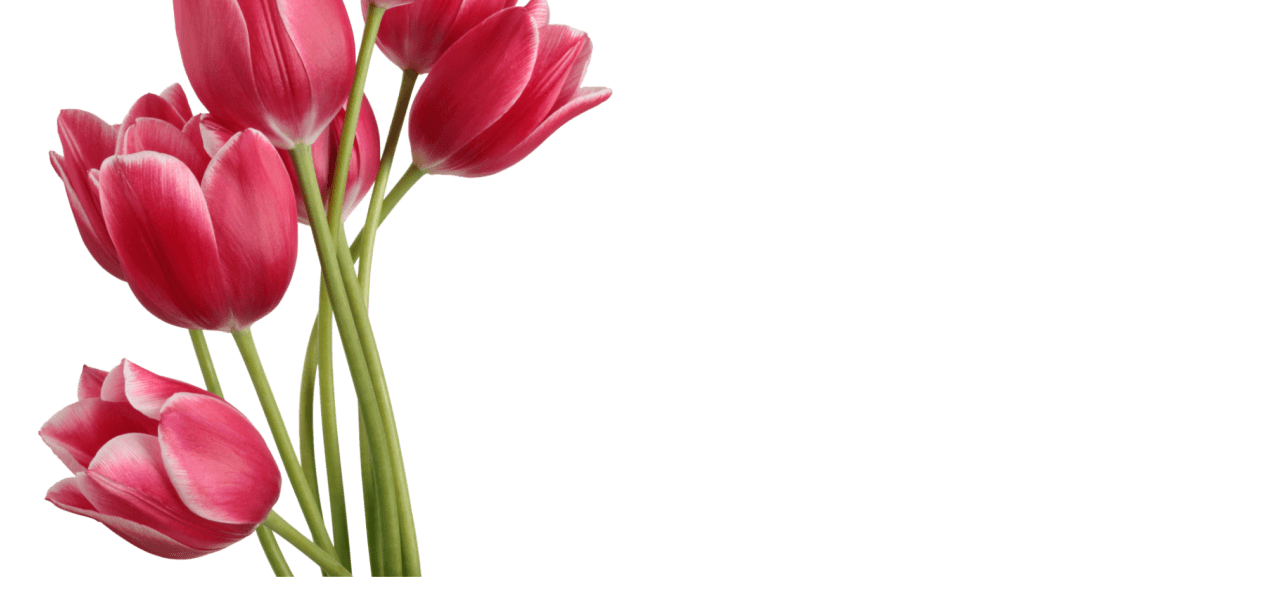
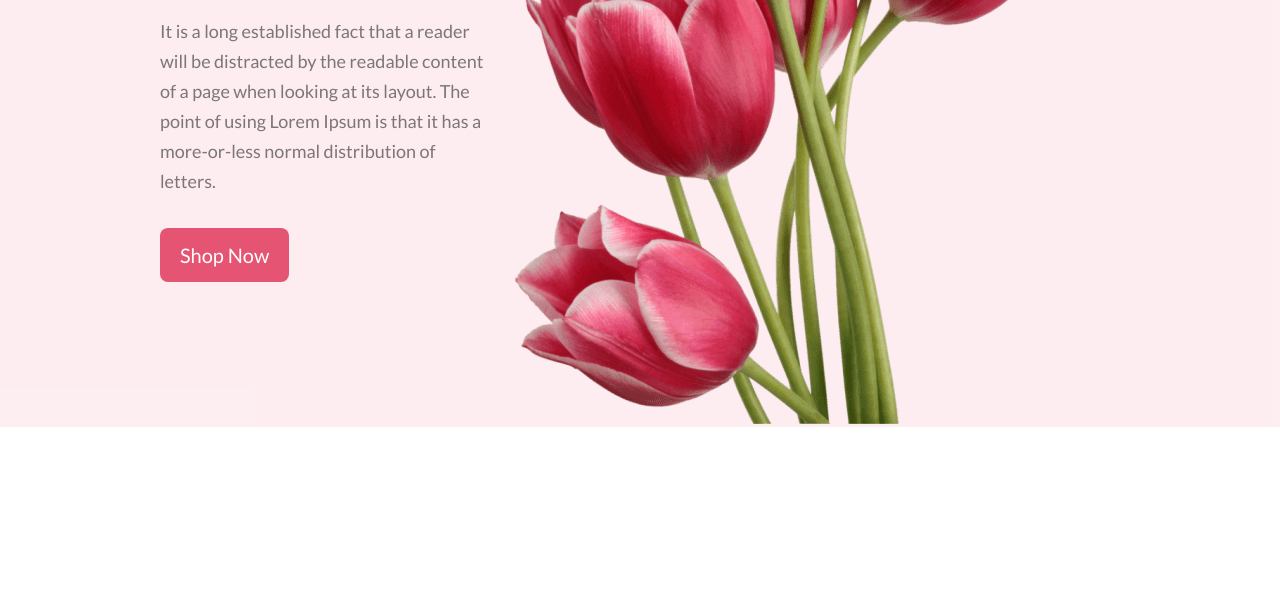
Before and after one commit to monircom/online-flower-shop, a plain HTML site: page index.html in a window 1280 px wide. Shown: the part 376-965 px from the top of the page. After the commit the page ends 803 px from the top, so only its background shows below. Drawn offline with Linux system fonts and the light colour scheme.

Commit message:
added header,button style

```diff
--- a/index.html
+++ b/index.html
@@ -4,10 +4,12 @@
     <meta charset="UTF-8">
     <meta name="viewport" content="width=device-width, initial-scale=1.0">
     <title>Online Flower Shop</title>
+
+    <link rel="stylesheet" href="styles/style.css">
 </head>
 <body>
     <header>
-        <div class="container">
+        <div class="container banner">
             <div class="banner-text">
                 <h1>Let's make beautiful flowers a part of your life.</h1>
                 <p>It is a long established fact that a reader will be distracted by the readable content of a page when looking at its layout. The point of using Lorem Ipsum is that it has a more-or-less normal distribution of letters.</p>
--- /dev/null
+++ b/styles/style.css
@@ -0,0 +1,69 @@
+/* Lato Font style */
+
+
+@import url('https://fonts.googleapis.com/css2?family=Lato:ital,wght@0,100;0,300;0,400;0,700;0,900;1,100;1,300;1,400;1,700;1,900&display=swap');
+
+
+/* universal select */
+* {
+    margin: 0;
+    padding: 0;
+    font-family: 'Lato', sans-serif;
+}
+
+p {
+    color: rgba(39, 39, 39, 0.60);
+    font-size: 18px;
+    font-style: normal;
+    font-weight: 400;
+    line-height: 30px;
+    /* 166.667% */
+}
+
+button {
+    border-radius: 8px;
+    background: #E55473;
+    color: #FFF;
+    border: none;
+    font-size: 20px;
+    padding: 15px 20px;
+    cursor: pointer;
+    transition: all 1s;
+}
+
+button:hover{
+    background: #4e44e7;
+}
+
+/* header style */
+
+header {
+    background: rgba(229, 84, 115, 0.10);
+}
+
+.container {
+    width: 75%;
+    max-width: 1440px;
+    margin: 0 auto;
+}
+
+.banner {
+    display: flex;
+}
+
+.banner .banner-text *{
+    margin-bottom: 32px;
+    max-width: 525px;
+}
+
+.banner .banner-text h1 {
+    color: #272727;
+    font-size: 60px;
+    font-weight: 800;
+
+}
+
+.banner .banner-img{
+    width: 100%;
+    vertical-align: middle;
+}
```
